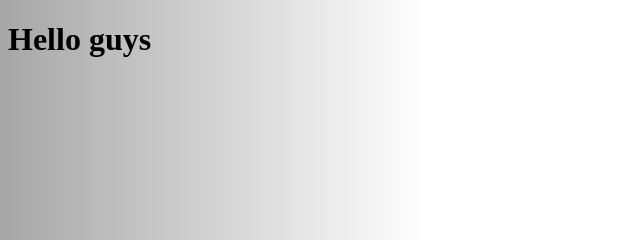
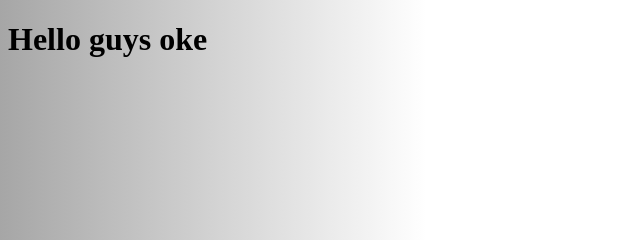
Before and after one commit to Vdtpro/Python-Website, a plain HTML site: page Login_Page/index.html in a window 1280 px wide. Shown: the top 240 px of the page, 0-640 px from the left. Drawn offline with Linux system fonts and the light colour scheme.

Commit message:
Update index.html

```diff
--- a/Login_Page/index.html
+++ b/Login_Page/index.html
@@ -7,7 +7,7 @@
     <title>Login Page</title>
 </head>
 <body>
-    <h1>Hello guys</h1>
+    <h1>Hello guys oke</h1>
     <script src="./process.js"></script>
 </body>
 </html>
```
